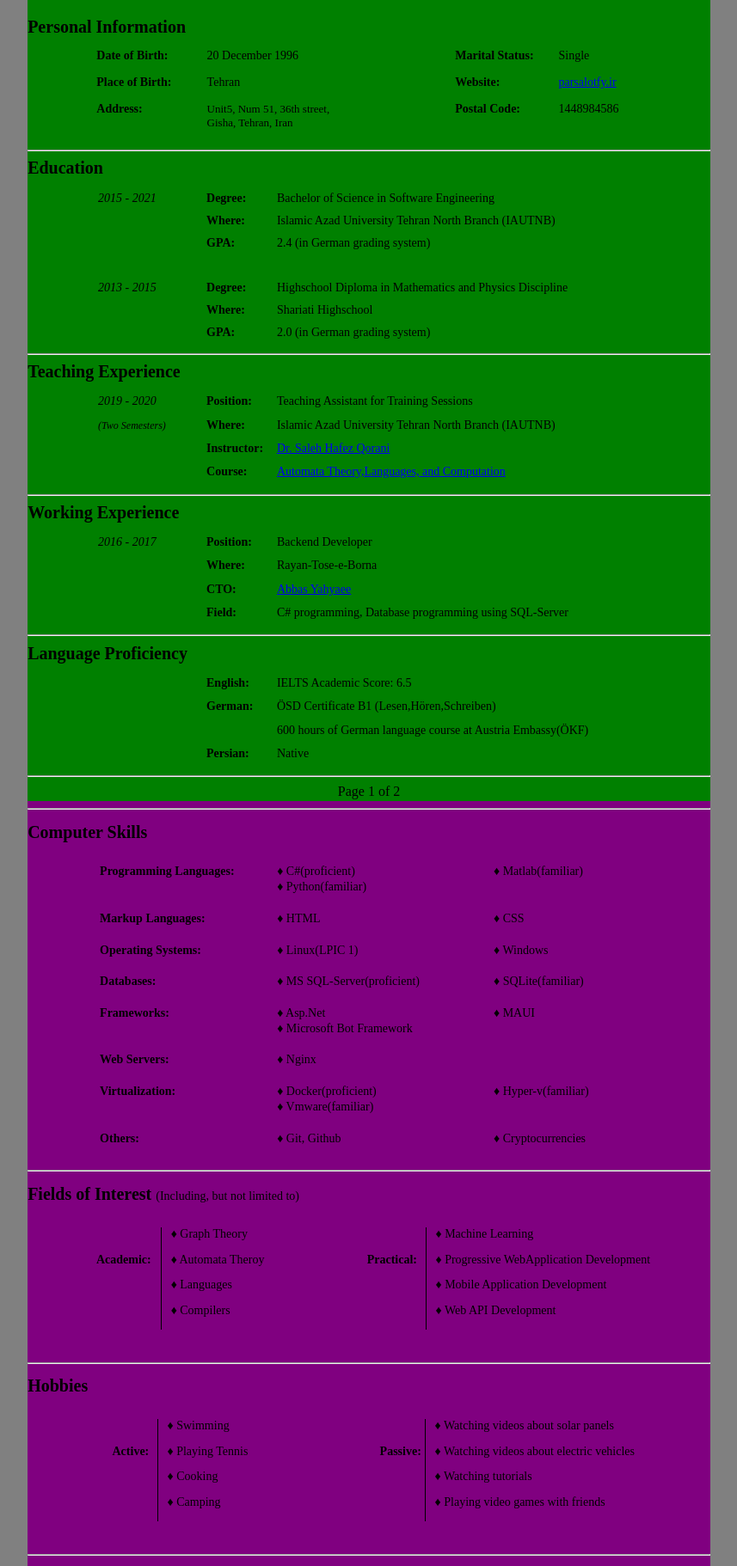
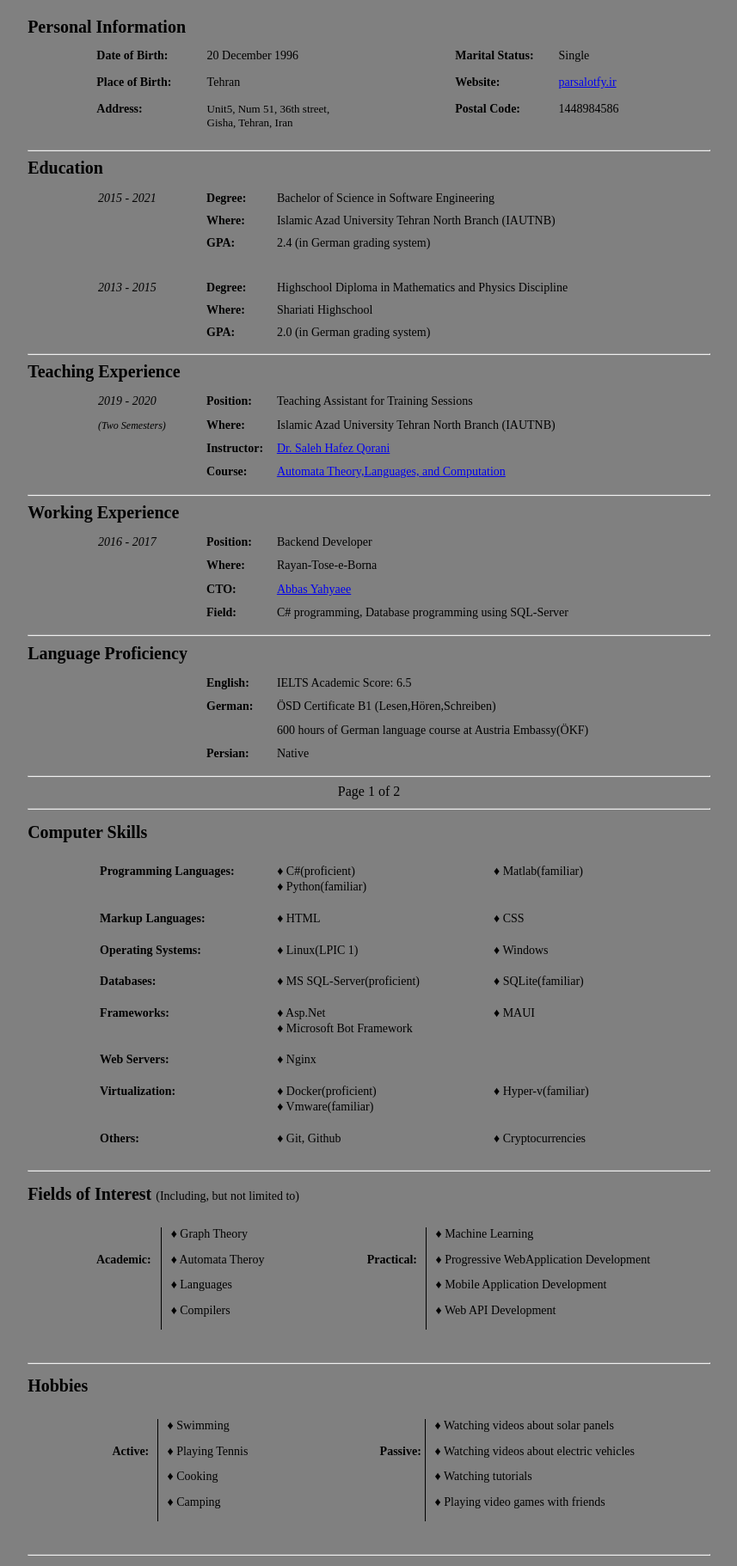
Before and after one commit to parsalotfy/parsalotfy.github.io, a plain HTML site: page index.html in a window 1280 px wide. Shown: the part 210-2032 px from the top of the page at 86% size, without its empty margins (211-1068 px from the left). Drawn offline with Linux system fonts and the light colour scheme.

Commit message:
remove colors

```diff
--- a/index.html
+++ b/index.html
@@ -31,7 +31,7 @@
             width: 21cm;
             height: 30cm;
             grid-area: "page1";
-            background-color: green;
+            /*background-color: green;*/
             display: grid;
             grid-template-columns: 1fr;
             grid-template-rows: 1fr 7fr 0.01fr;
@@ -46,7 +46,7 @@
             width: 21cm;
             height: 30cm;
             grid-area: "page2";
-            background-color: purple;
+            /*background-color: purple;*/
             display: grid;
             grid-template-columns: 1fr;
             grid-template-rows: 0.5fr 1fr 7fr 0.5fr 1fr 3fr 0.5fr 1fr 3fr 0.5fr 1fr 3fr 0.5fr 0.01fr;
```
